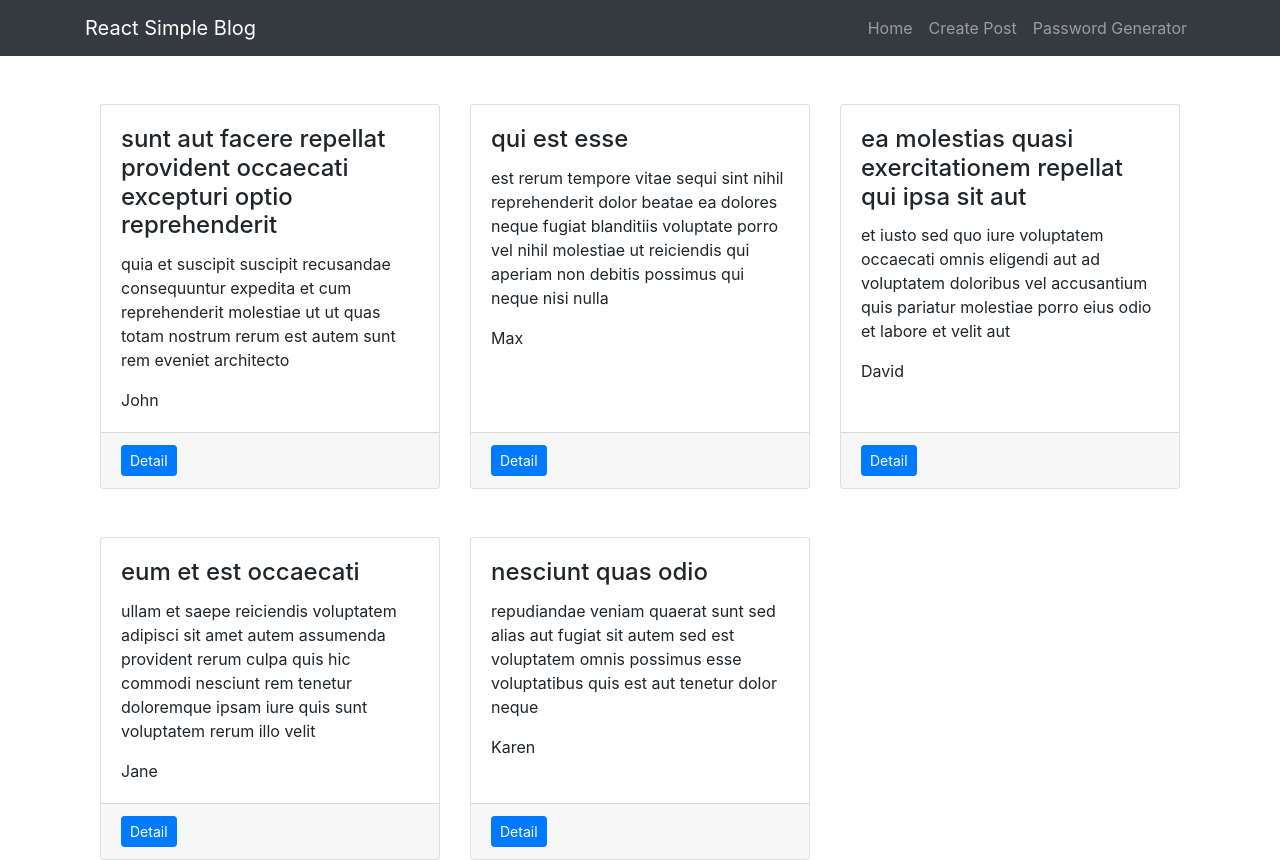
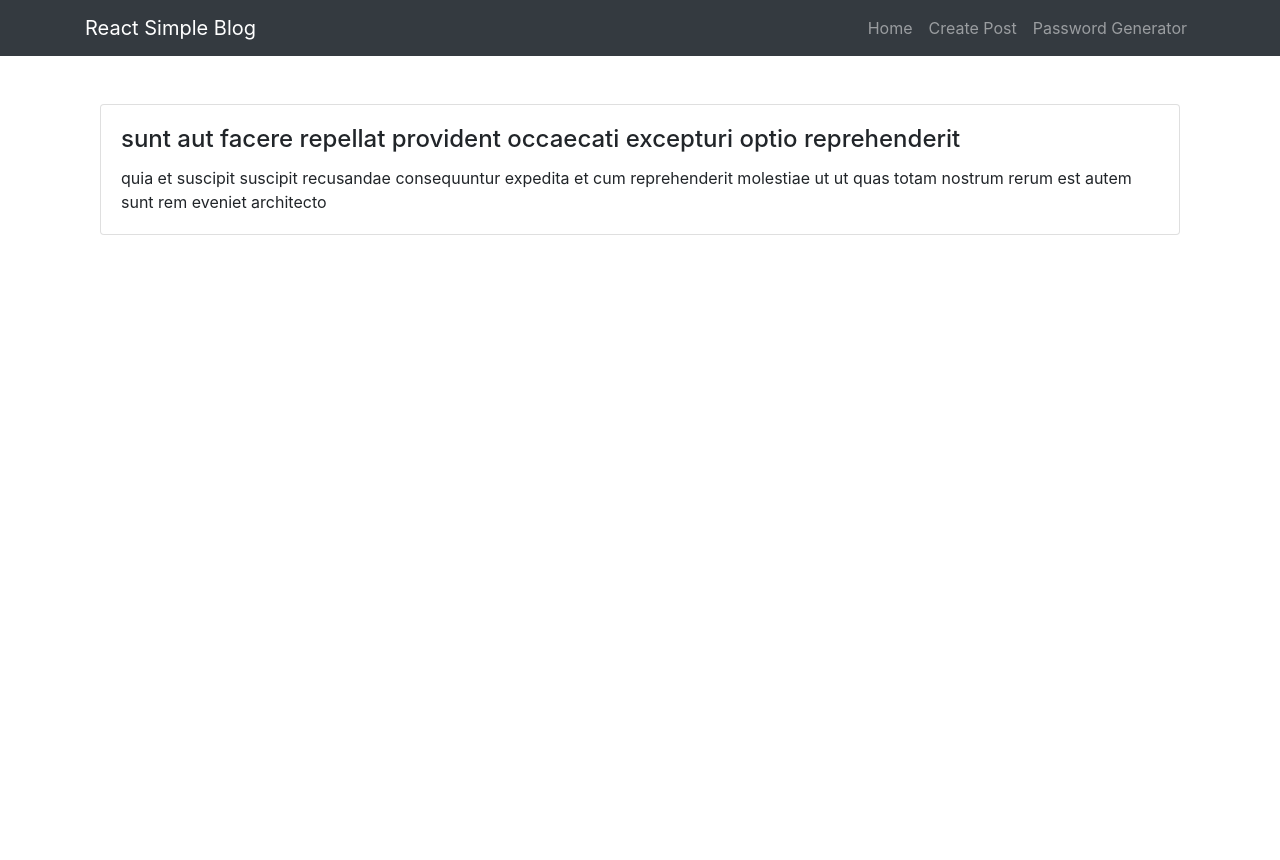
Before and after one commit to berthojoris/react-sample-blog, a React (Create React App) app: page /post/1/1 in a window 1280 px wide. Before the commit this address led to /. After the commit the page ends 800 px from the top, so only its background shows below. Built offline with nearby package versions, Linux system fonts and the light colour scheme.

Commit message:
Remove unused code

```diff
--- a/src/pages/Home.js
+++ b/src/pages/Home.js
@@ -11,10 +11,7 @@ class Home extends Component {
 					const slug = slugify(postDetail.title, '-');
 					const openDetailPage = {
 						pathname: "/post/"+postDetail.id+"/"+slug,
-						id: postDetail.id,
-						title: postDetail.title,
-						body: postDetail.body,
-						author: postDetail.author
+						id: postDetail.id
 					};
 					return <div className="col-md-4 mt-5" key={postDetail.id}>
 						<div className="card h-100">
--- a/src/pages/PostDetail.js
+++ b/src/pages/PostDetail.js
@@ -3,14 +3,11 @@ import _ from "lodash";
 import PostData from "./../data/data.json";
 class PostDetail extends Component {
 
-	constructor(props) {
-		super(props);
-		this.state = {
-			id: null,
-			title: null,
-			body: null,
-			author: null
-		};
+	state = {
+		id: null,
+		title: null,
+		body: null,
+		author: null
 	}
 
 	stateDefault() {
@@ -22,21 +19,28 @@ class PostDetail extends Component {
 		});
 	}
 
+	stateUpdate(data) {
+		this.setState({
+			id: data.id,
+			title: data.title,
+			body: data.body,
+			author: data.author
+		});
+	}
+
 	componentDidMount() {
-		if(_.isEmpty(this.props.location.title)) {
+		let payload = parseInt(this.props.match.params.id);
+		let findOne = _.find(PostData, {id: payload});
+
+		if(_.isEmpty(findOne)) {
+			this.props.history.push('/')
+		} else {
 			this.stateDefault();
-			let payload = this.props.match.params.id;
-			let findOne = _.find(PostData, {id: payload});
 			if(_.isEmpty(findOne)) {
 				alert("Data not found")
 				this.props.history.push('/')
 			} else {
-				this.setState({
-					id: payload,
-					title: findOne.title,
-					body: findOne.body,
-					author: findOne.author
-				});
+				this.stateUpdate(findOne);
 			}
 		}
 	}
@@ -47,8 +51,8 @@ class PostDetail extends Component {
 				<div className="col-md-12 mt-5">
 					<div className="card h-100">
 						<div className="card-body">
-							<h2 className="card-title">{this.props.location.title}</h2>
-							<p className="card-text">{this.props.location.body}</p>
+							<h2 className="card-title">{this.state.title}</h2>
+							<p className="card-text">{this.state.body}</p>
 						</div>
 					</div>
 				</div>
```
